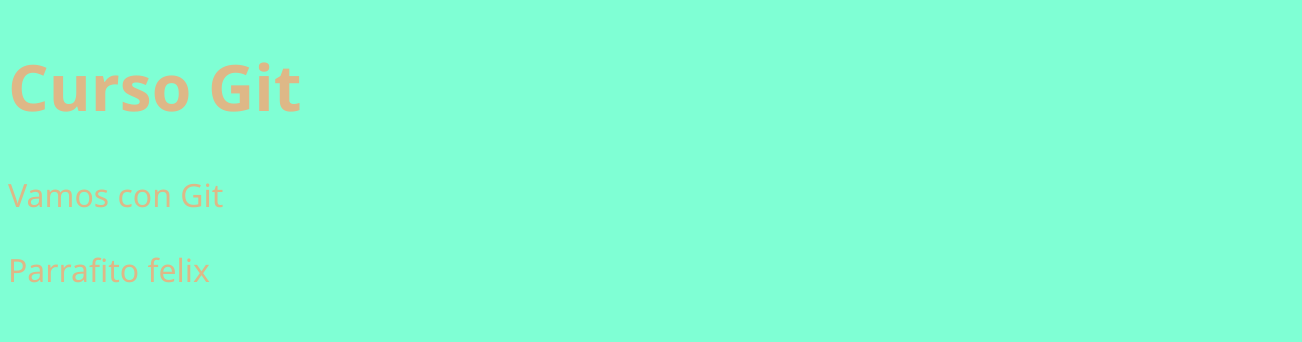
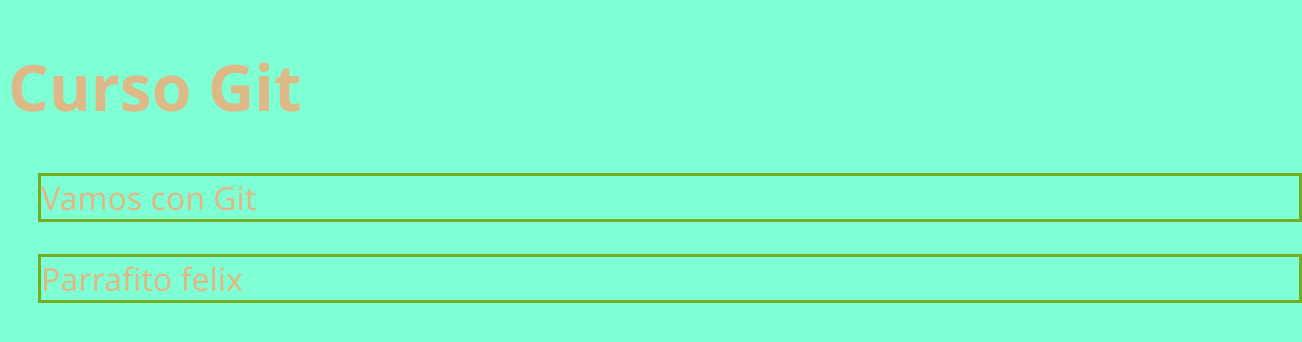
Before and after one commit to franBauSomos77/visualGitHub, a plain HTML site: page index.html in a window 1280 px wide. Shown: the whole page, 1302 px wide, since content can reach past the window. Drawn offline with Linux system fonts and the light colour scheme.

Commit message:
Update style.css

```diff
--- a/css/style.css
+++ b/css/style.css
@@ -4,3 +4,9 @@ body {
     font-size: 2rem;
     font-family: 'Segoe UI', Tahoma, Geneva, Verdana, sans-serif;
 }
+
+p {
+    position: relative;
+    left: 30px;
+    border: 3px solid #73AD21;
+}
```
